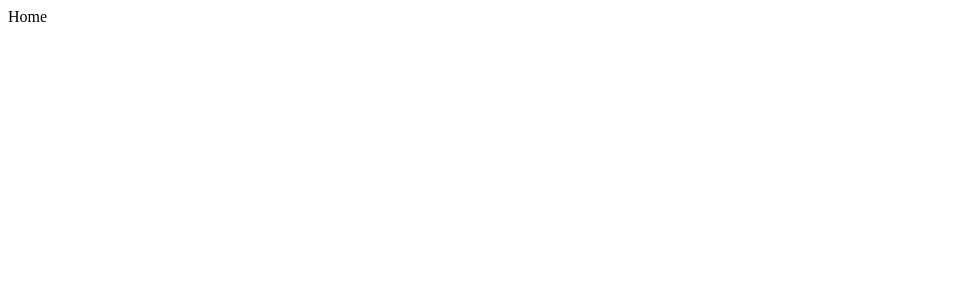
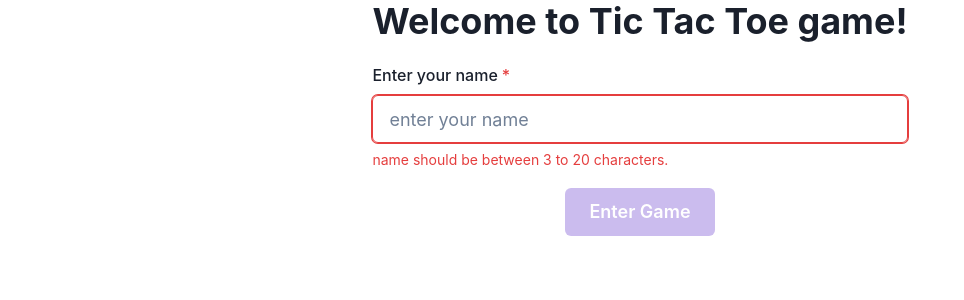
Before and after one commit to ikizey/tic-tac-toe, a React (Vite) app in the folder frontend/: page / in a window 1280 px wide. Shown: the top 300 px of the page, without its empty margins (0-964 px from the left). Built offline with nearby package versions, Linux system fonts and the light colour scheme.

Commit message:
complete Home component

```diff
--- a/frontend/src/main.jsx
+++ b/frontend/src/main.jsx
@@ -1,12 +1,18 @@
 import React from 'react';
 import ReactDOM from 'react-dom/client';
 import { BrowserRouter } from 'react-router-dom';
+import { ChakraProvider } from '@chakra-ui/react';
 import App from './App';
+import PlayerContextProvider from './store/playerContext';
 
 ReactDOM.createRoot(document.getElementById('root')).render(
   <React.StrictMode>
-    <BrowserRouter>
-      <App />
-    </BrowserRouter>
+    <PlayerContextProvider>
+      <BrowserRouter>
+        <ChakraProvider>
+          <App />
+        </ChakraProvider>
+      </BrowserRouter>
+    </PlayerContextProvider>
   </React.StrictMode>
 );
--- a/frontend/src/pages/Home.jsx
+++ b/frontend/src/pages/Home.jsx
@@ -1,7 +1,62 @@
-import React from 'react';
+import React, { useContext } from 'react';
+import { useNavigate } from 'react-router-dom';
+import {
+  Button,
+  Container,
+  FormControl,
+  FormErrorMessage,
+  FormHelperText,
+  FormLabel,
+  Heading,
+  Input,
+  VStack,
+} from '@chakra-ui/react';
+import { PlayerContext } from '../store/playerContext';
 
 const Home = () => {
-  return <div>Home</div>;
+  const { playerName, changePlayerName, playerHasValidName } =
+    useContext(PlayerContext);
+  const navigate = useNavigate();
+
+  const goQueue = () => {
+    navigate('/queue');
+  };
+
+  return (
+    <Container centerContent>
+      <VStack spacing={5}>
+        <Heading as='h2' size='xl' noOfLines={1}>
+          Welcome to Tic Tac Toe game!
+        </Heading>
+        <FormControl isInvalid={!playerHasValidName()} isRequired>
+          <FormLabel as='legend'>Enter your name</FormLabel>
+          <Input
+            placeholder='enter your name'
+            size='lg'
+            value={playerName}
+            onChange={({ target }) => changePlayerName(target.value)}
+          />
+          {playerHasValidName() ? (
+            <FormHelperText>
+              name should be between 3 to 20 characters.
+            </FormHelperText>
+          ) : (
+            <FormErrorMessage>
+              name should be between 3 to 20 characters.
+            </FormErrorMessage>
+          )}
+        </FormControl>
+        <Button
+          isDisabled={!playerHasValidName()}
+          colorScheme='purple'
+          size='lg'
+          onClick={goQueue}
+        >
+          Enter Game
+        </Button>
+      </VStack>
+    </Container>
+  );
 };
 
 export default Home;
```
